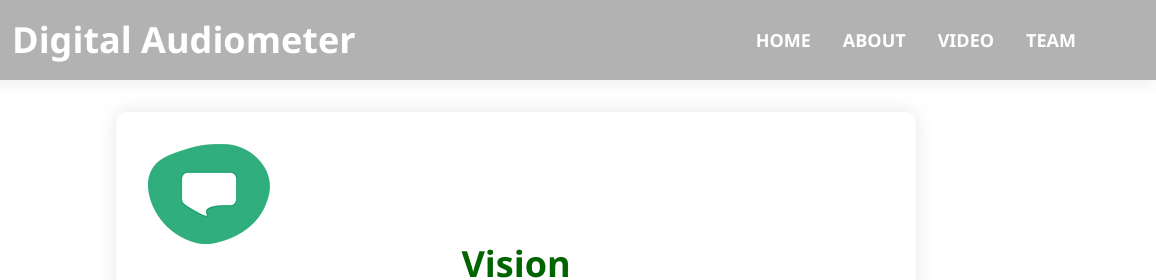
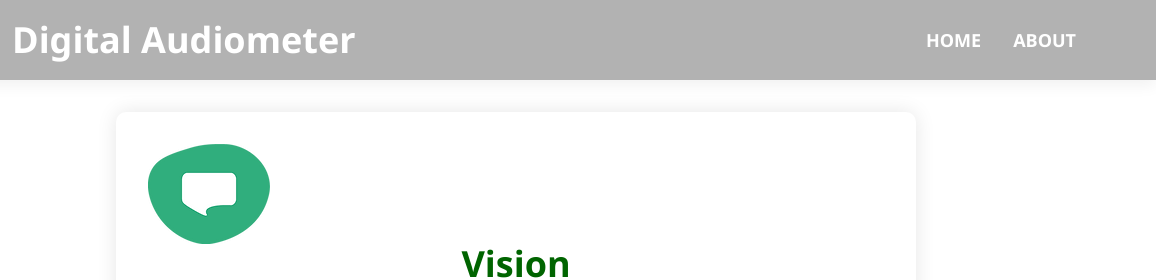
Before and after one commit to unstopablesid/Hearwell, a plain HTML site: page aboutus.html in a window 1280 px wide. Shown: the top 280 px of the page, 124-1280 px from the left. Drawn offline with nearby package versions, Linux system fonts and the light colour scheme.

Commit message:
new changes

```diff
--- a/aboutus.html
+++ b/aboutus.html
@@ -100,8 +100,6 @@
             <ul class="flex items-center justify-center space-x-8 text-lg font-semibold">
                 <li><a href="index.html">HOME</a></li>
                 <li><a href="aboutus.html">ABOUT</a></li>
-                <li><a href="yt.html">VIDEO</a></li>
-                <li><a href="team1.html">TEAM</a></li>
             </ul>
         </div>
     </section>
```
Also changed, not shown: index.html (+0 -1 lines).
